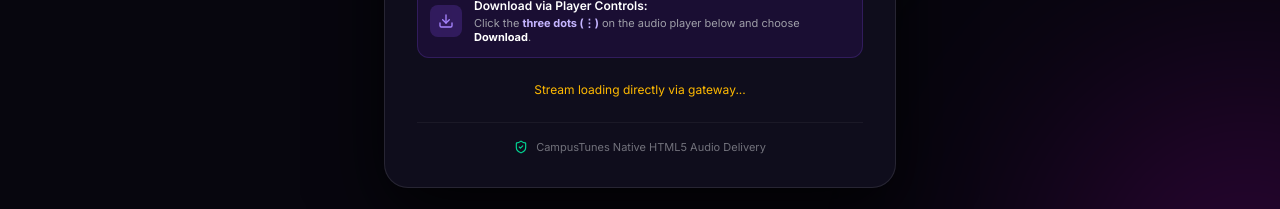
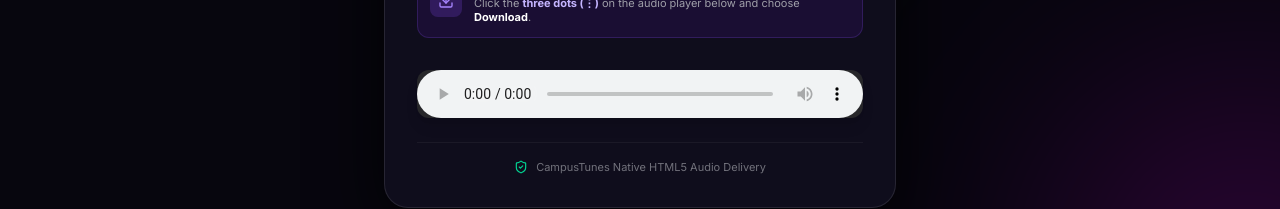
Before and after one commit to Mr-Sherin/CampusTunes, a Next.js app: page /media in a window 1280 px wide. Shown: the part 494-703 px from the top of the page. Built offline with nearby package versions, Linux system fonts and the light colour scheme; no server answers.

Commit message:
feat: ensure HTML5 audio player widget with 3-dot menu is always visible

```diff
--- a/src/app/media/page.jsx
+++ b/src/app/media/page.jsx
@@ -113,39 +113,30 @@ function MediaStreamPlayer() {
         </div>
 
         {/* Native Browser HTML5 Audio Player with 3-dots */}
-        {loading ? (
-          <div className="w-full py-4 flex items-center justify-center gap-3 text-zinc-400 text-sm">
-            <div className="w-5 h-5 border-2 border-violet-500 border-t-transparent rounded-full animate-spin" />
-            <span>Preparing media stream...</span>
+        <div className="w-full mt-2 flex flex-col items-center gap-3">
+          <audio
+            ref={audioRef}
+            controls
+            autoPlay
+            src={streamSrc || `/api/download?title=${encodeURIComponent(title)}&artist=${encodeURIComponent(artist)}${youtubeId ? `&youtubeId=${encodeURIComponent(youtubeId)}` : ""}${audioUrlParam ? `&audioUrl=${encodeURIComponent(audioUrlParam)}` : ""}`}
+            className="w-full h-12 rounded-xl bg-zinc-800 outline-none accent-violet-500 shadow-lg"
+          >
+            Your browser does not support the audio element.
+          </audio>
         </div>
-        ) : error || !streamSrc ? (
-          <div className="w-full flex flex-col items-center gap-3">
-            <p className="text-xs text-amber-400">Stream loading directly via gateway...</p>
+
+        {/* Fallback helper only if stream portal needed */}
         {youtubeId && (
+          <div className="mt-4 flex items-center justify-center">
             <a
               href={`https://loader.to/api/button/?url=https://www.youtube.com/watch?v=${youtubeId}&f=mp3`}
               target="_blank"
               rel="noopener noreferrer"
-                className="inline-flex items-center gap-2 px-5 py-2.5 rounded-xl bg-violet-600 hover:bg-violet-500 text-white text-xs font-bold transition-colors shadow-lg shadow-violet-600/30"
+              className="inline-flex items-center gap-1.5 text-xs text-violet-400 hover:text-violet-300 hover:underline transition-colors"
             >
-                <Download size={15} />
-                <span>Open Audio Stream Portal</span>
-                <ExternalLink size={13} />
+              <span>Having trouble? Open audio download gateway</span>
+              <ExternalLink size={12} />
             </a>
-            )}
-          </div>
-        ) : (
-          <div className="w-full flex flex-col items-center">
-            {/* Standard native HTML5 audio element with three dots */}
-            <audio
-              ref={audioRef}
-              controls
-              autoPlay
-              src={streamSrc}
-              className="w-full rounded-xl bg-zinc-800/80 outline-none accent-violet-500 shadow-md"
-            >
-              Your browser does not support the audio element.
-            </audio>
           </div>
         )}
 
```
Lines whose indentation alone changed are shown as unchanged.
